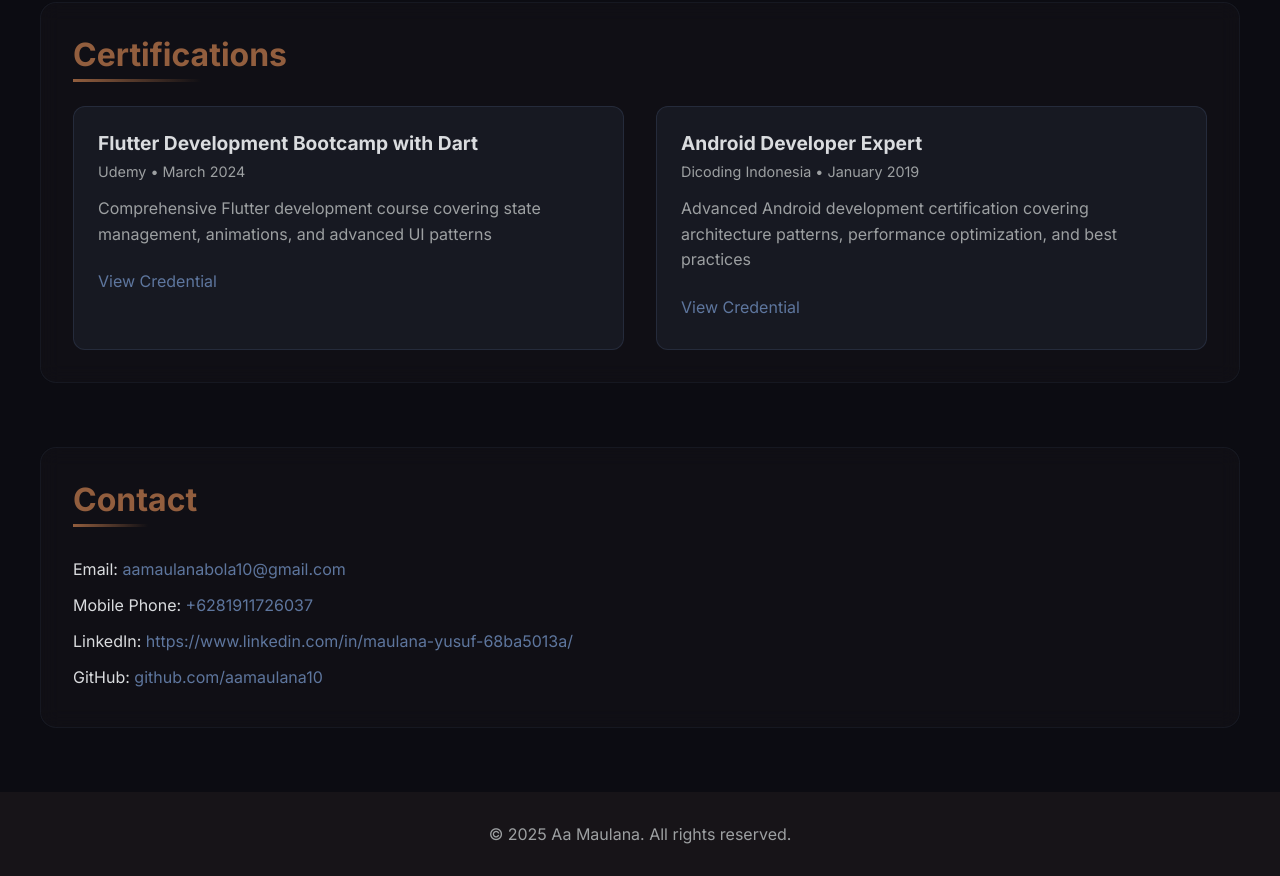
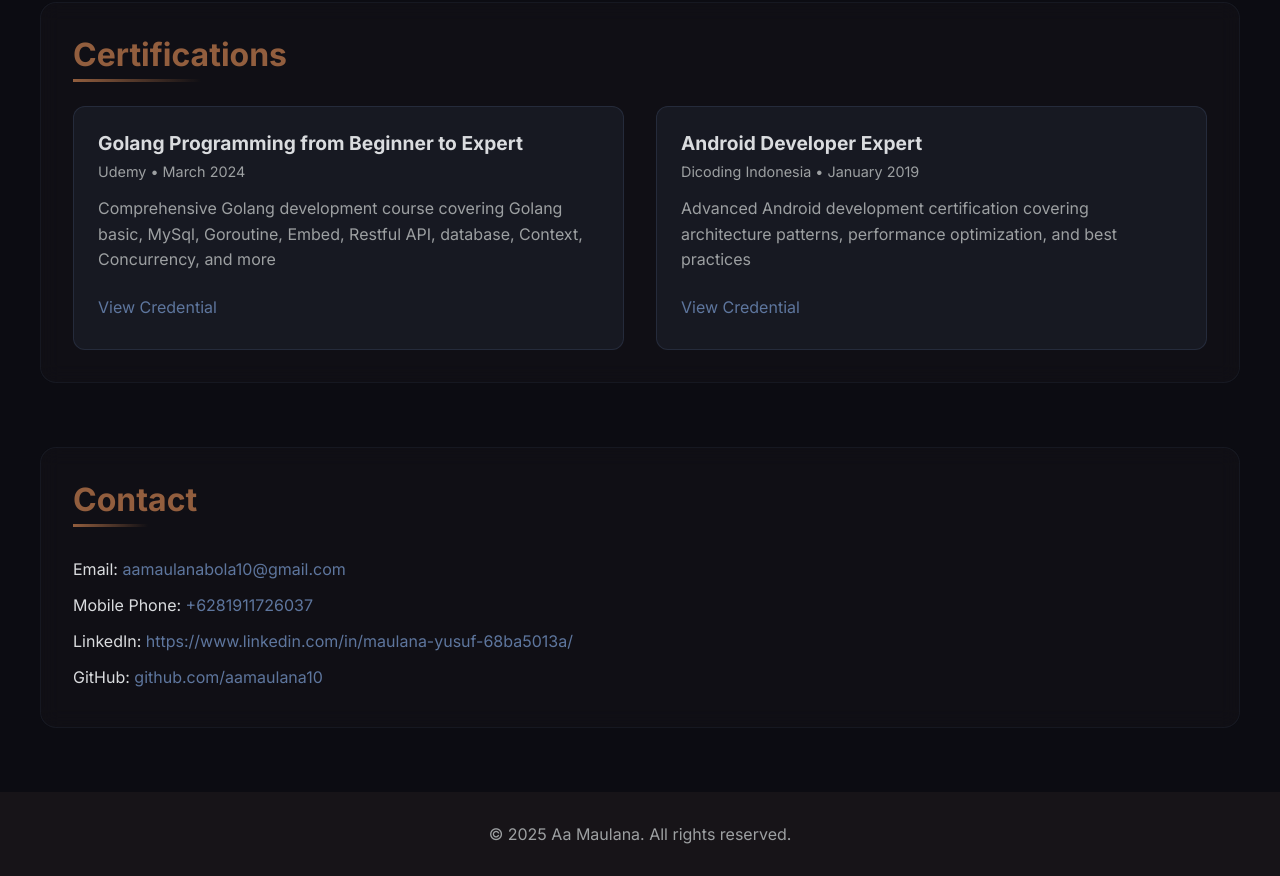
Before and after one commit to aamaulana10/aa-portofolio, a Next.js app: page /resume in a window 1280 px wide. Shown: the part 5700-6576 px from the top of the page. Built offline with nearby package versions, Linux system fonts and the light colour scheme.

Commit message:
update certification content

```diff
--- a/src/app/resume/data/repositories/CertificationRepository.ts
+++ b/src/app/resume/data/repositories/CertificationRepository.ts
@@ -4,11 +4,11 @@ export class CertificationRepository {
   private certifications: Certification[] = [
     {
       id: '1',
-      title: 'Flutter Development Bootcamp with Dart',
+      title: 'Golang Programming from Beginner to Expert',
       issuer: 'Udemy',
       issueDate: 'March 2024',
       credentialLink: 'https://www.udemy.com/certificate/UC-c494fd2e-be2e-40d9-8f81-ef48bd55d008/',
-      description: 'Comprehensive Flutter development course covering state management, animations, and advanced UI patterns'
+      description: 'Comprehensive Golang development course covering Golang basic, MySql, Goroutine, Embed, Restful API, database, Context, Concurrency, and more'
     },
     {
       id: '2',
```
